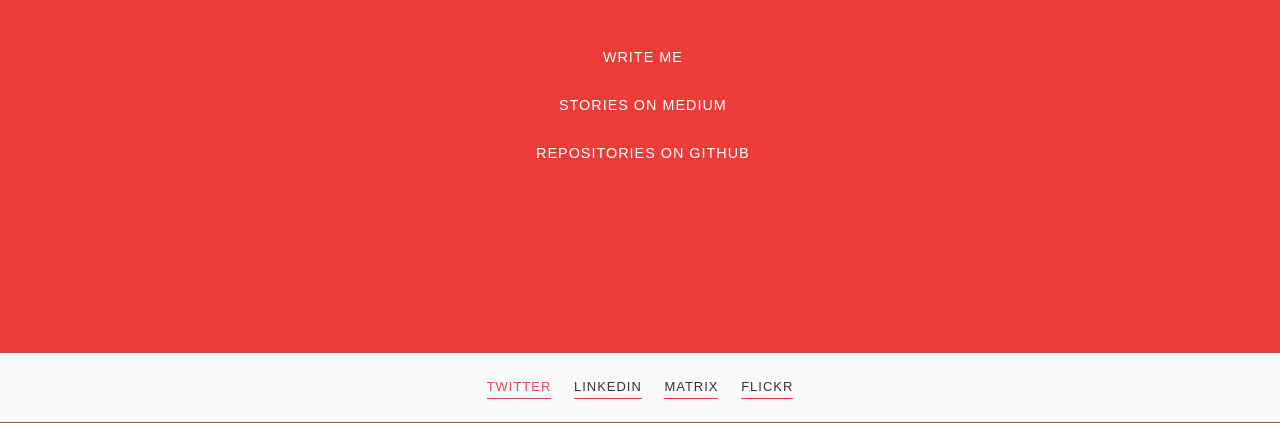
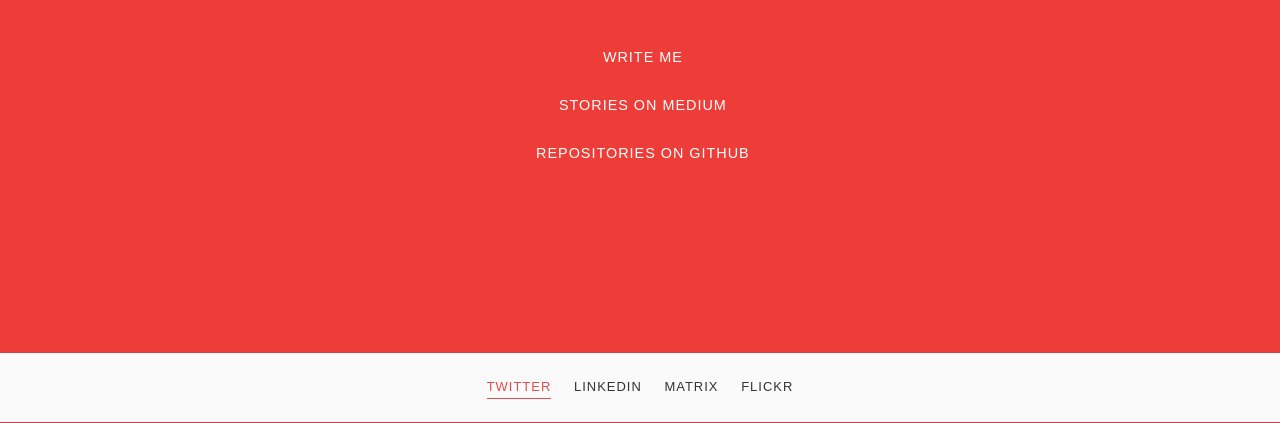
Before and after one commit to francescougolini/francescougolini.github.io, a plain HTML site: page index.html in a window 1280 px wide. In both pictures the pointer is over the link "TWITTER". Shown: the part 377-800 px from the top of the page. Drawn offline with Linux system fonts and the light colour scheme.

Commit message:
Update stylesheet.css

```diff
--- a/stylesheet.css
+++ b/stylesheet.css
@@ -114,10 +114,6 @@ p.social-refs {
 	margin: 0 0.7em 0 0.7em;
 }
 
-p.social-refs.link a {
-	border-bottom: 1px solid #EE3D38;
-}
-
 p.social-refs a {
 	display:block;
 	margin: 0.4em auto;
@@ -132,5 +128,5 @@ p.social-refs.link a:link, p.social-refs.link a:visited {
 p.social-refs.link a:hover {
 	text-decoration: none;
 	color: #E44C4C;
-	border-bottom: 1px solid #CA4747;
+	border-bottom: 1px solid #E44C4C;
 }
```
